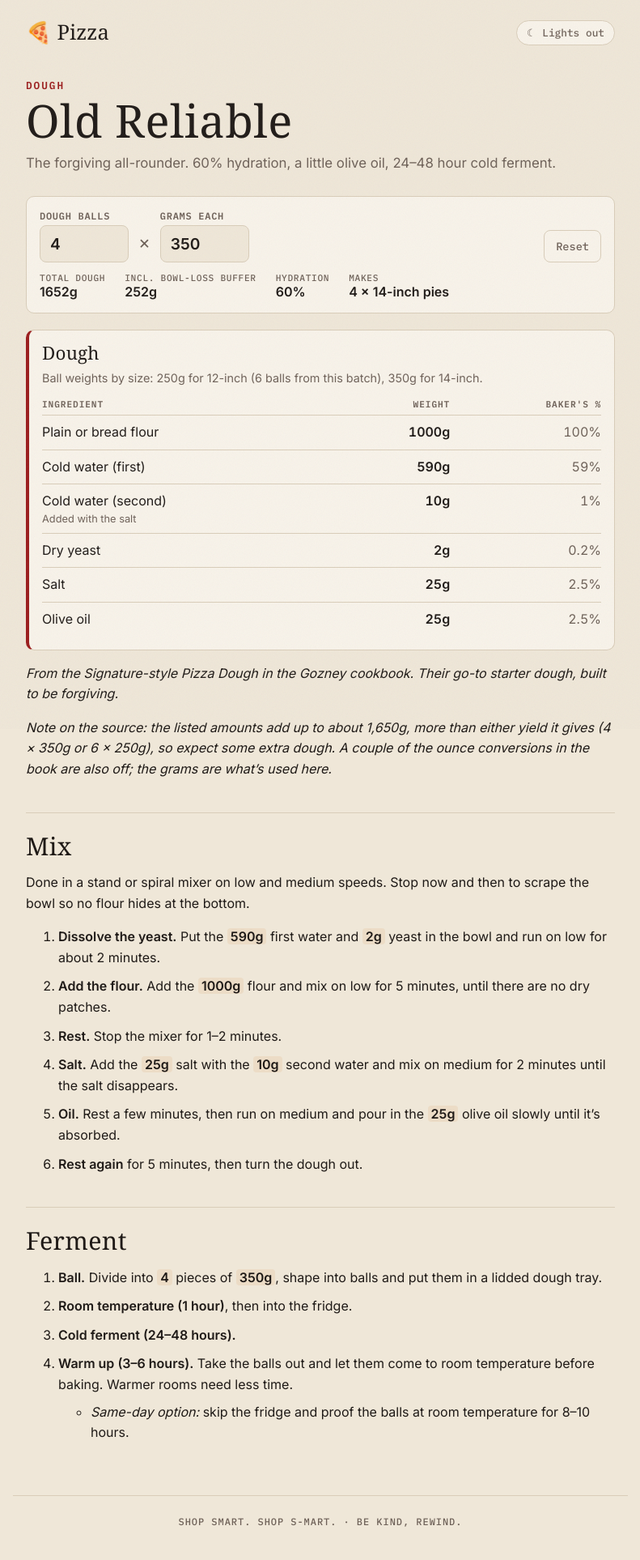
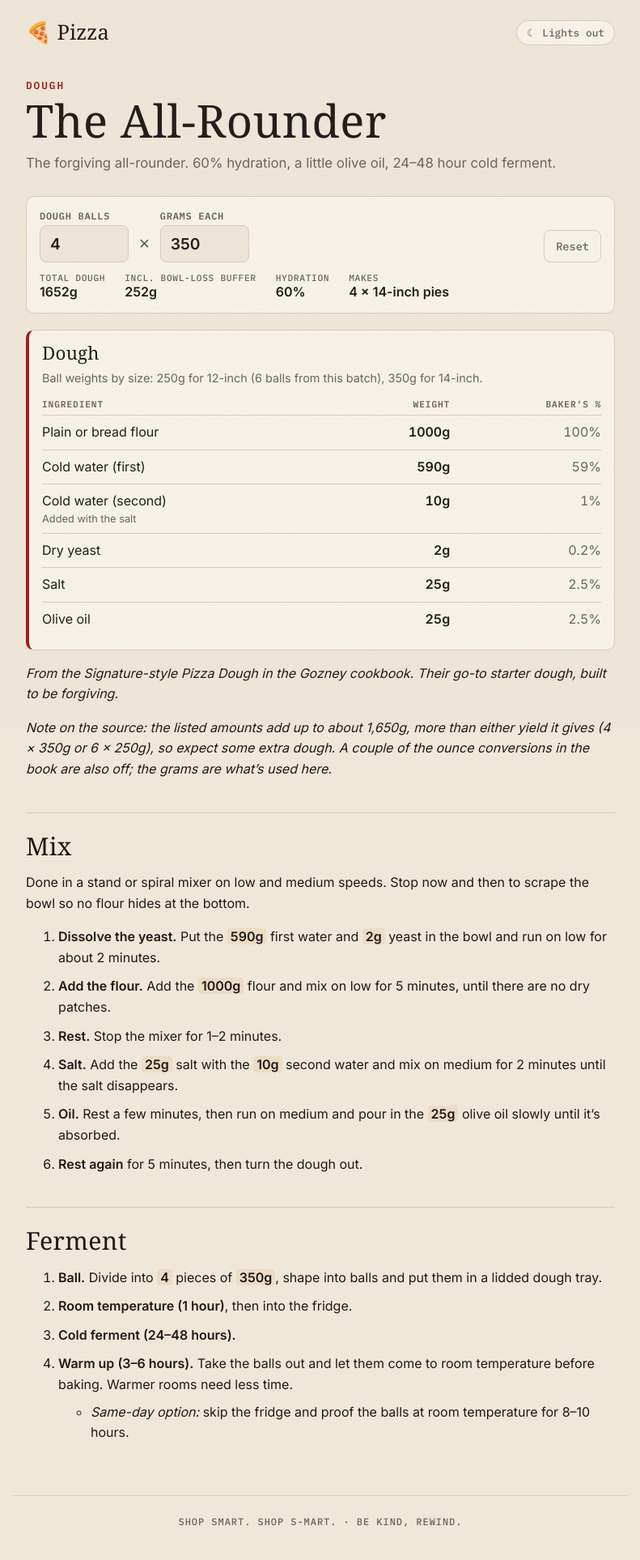
Before and after one commit to daftn/pizza, a Jekyll site: the page built from _recipes/everyday-dough.md, in a window 1280 px wide. Shown: the whole page at 81% size, without its empty margins (244-1035 px from the left). Built offline with Jekyll 4.4.1, drawn with Linux system fonts in a browser that asks for light colours; some web fonts are replaced.

Commit message:
Rename everyday dough to The All-Rounder
Co-Authored-By: Claude Opus 5.5 <noreply@anthropic.com>
Claude-Session: https://claude.ai/code/session_01CXsahQwDMBDTEp9ieURmT9

```diff
--- a/_recipes/everyday-dough.md
+++ b/_recipes/everyday-dough.md
@@ -1,5 +1,5 @@
 ---
-title: Old Reliable
+title: The All-Rounder
 category: dough
 summary: The forgiving all-rounder. 60% hydration, a little olive oil, 24–48 hour cold ferment.
 yield:
```
